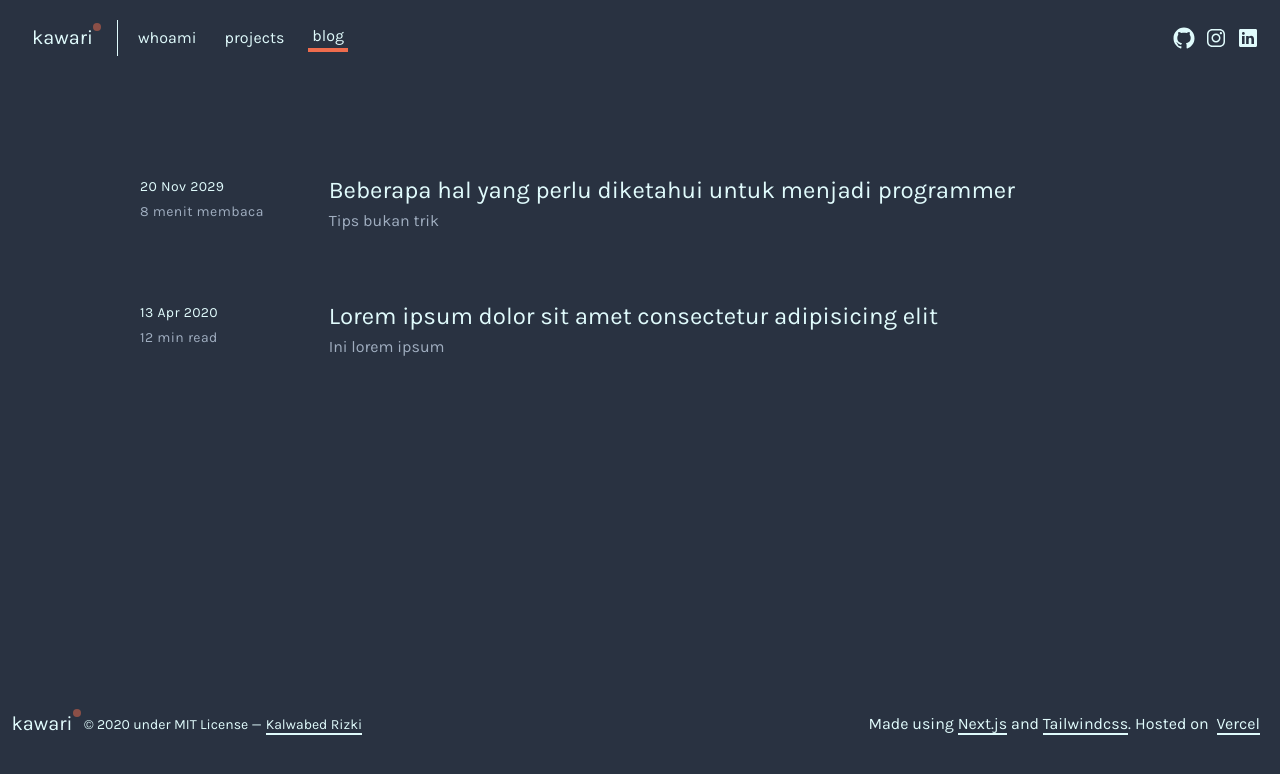
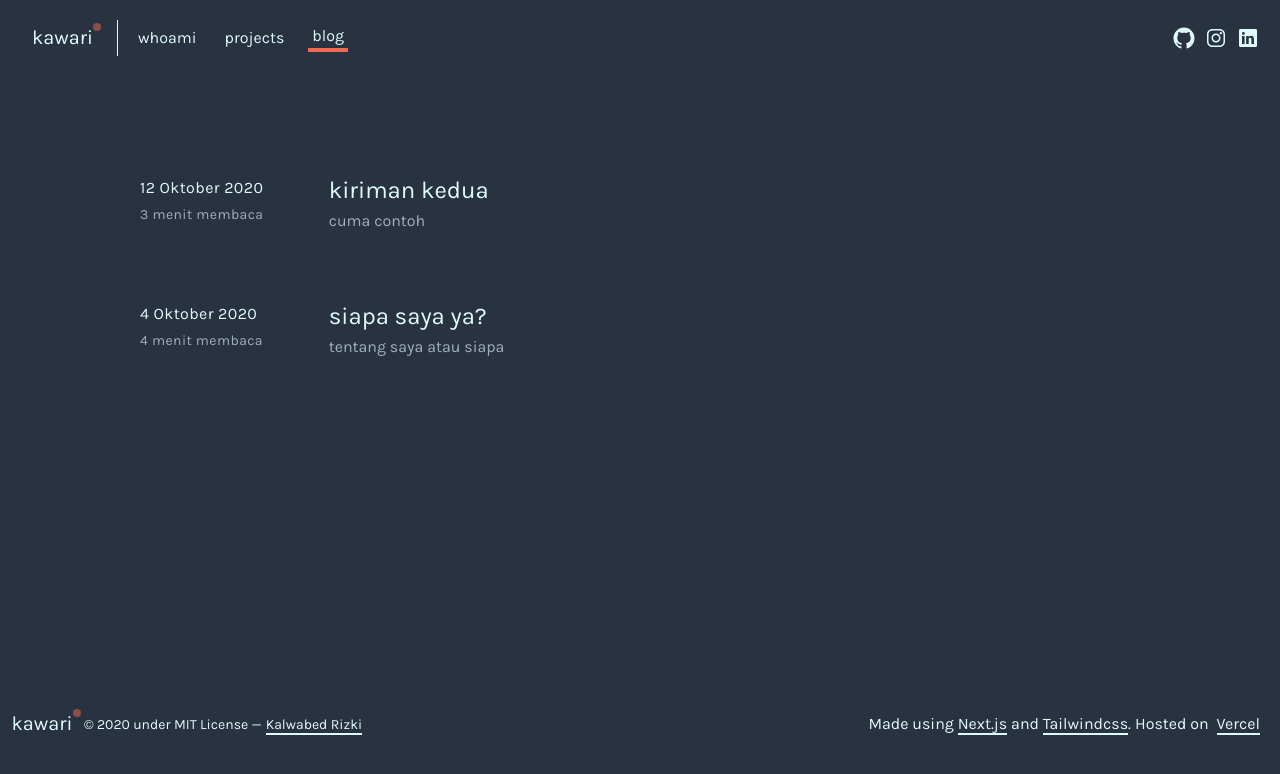
Before and after one commit to kalwabed/kawari.space, a Next.js app: page /blog in a window 1280 px wide. Shown: the top 774 px of the page. Built offline with nearby package versions, Linux system fonts and the light colour scheme.

Commit message:
📦 NEW: blog page & markdown

```diff
--- a/package.json
+++ b/package.json
@@ -12,6 +12,8 @@
     "start": "next start"
   },
   "dependencies": {
+    "date-fns": "^2.16.1",
+    "gray-matter": "^4.0.2",
     "imagemin-mozjpeg": "^9.0.0",
     "imagemin-optipng": "^8.0.0",
     "imagemin-svgo": "^8.0.0",
@@ -23,6 +25,8 @@
     "react": "^16.13.1",
     "react-dom": "^16.13.1",
     "react-icons": "^3.11.0",
+    "remark": "^12.0.1",
+    "remark-html": "^13.0.1",
     "webp-loader": "^0.6.0"
   },
   "devDependencies": {
--- /dev/null
+++ b/src/@types/index.ts
@@ -0,0 +1,7 @@
+export interface Post {
+  title: string
+  slug: string
+  subtitle: string
+  date: string
+  readingTime: number
+}
--- /dev/null
+++ b/src/components/dateConfig.tsx
@@ -0,0 +1,10 @@
+import React from 'react'
+import { parseISO, format } from 'date-fns'
+import { id } from 'date-fns/locale'
+
+const Date = ({ dateString }) => {
+  const date = parseISO(dateString)
+  return <time dateTime={dateString}>{format(date, 'd LLLL yyyy', { locale: id })}</time>
+}
+
+export default Date
--- /dev/null
+++ b/src/lib/posts.ts
@@ -0,0 +1,62 @@
+import fs from 'fs'
+import path from 'path'
+import matter from 'gray-matter'
+import remark from 'remark'
+import html from 'remark-html'
+
+const postsDirectory = path.join(process.cwd(), 'src/posts')
+
+// eslint-disable-next-line import/prefer-default-export
+export function getSortedPostsData() {
+  // Get file names under /src/posts
+  const fileNames = fs.readdirSync(postsDirectory)
+  const allPostsData = fileNames.map(fileName => {
+    // remove ".md" from file name to get slug
+    const slug = fileName.replace(/\.md$/, '')
+
+    // read markdown file as string
+    const fullPath = path.join(postsDirectory, fileName)
+    const fileContents = fs.readFileSync(fullPath, 'utf8')
+
+    // use gray-matter to parse the post metadata section
+    const matterResult = matter(fileContents)
+
+    // combine the data with slug
+    return {
+      slug,
+      ...matterResult.data
+    }
+  })
+
+  // sort posts by date
+  return allPostsData.sort((a, b) => {
+    // eslint-disable-next-line @typescript-eslint/ban-ts-ignore
+    // @ts-ignore
+    if (a.date < b.date) return 1
+    return -1
+  })
+}
+
+export function getAllPostsSlugs() {
+  const fileNames = fs.readdirSync(postsDirectory)
+  return fileNames.map(fileName => ({
+    params: {
+      slug: fileName.replace(/\.md$/, '')
+    }
+  }))
+}
+
+export async function getPostData(slug: string) {
+  const fullPath = path.join(process.cwd(), `src/posts/${slug}.md`)
+  const fileContents = fs.readFileSync(fullPath, 'utf-8')
+
+  // use gray-matter to parse the post metadata section
+  const matterResult = matter(fileContents)
+
+  // use remark to convert markdown into HTML string
+  const processedContent = await remark().use(html).process(matterResult.content)
+  const contentHtml = processedContent.toString()
+
+  // combine the data with the slug and contentHtml
+  return { slug, contentHtml, ...matterResult.data }
+}
--- /dev/null
+++ b/src/pages/blog/[slug].tsx
@@ -0,0 +1,41 @@
+import { GetStaticPaths, GetStaticProps } from 'next'
+import { NextSeo } from 'next-seo'
+import React from 'react'
+
+import { getAllPostsSlugs, getPostData } from '@/lib/posts'
+import Nav from '@/components/Nav'
+import Date from '@/components/dateConfig'
+
+export default function Post({ postData }) {
+  return (
+    <>
+      <NextSeo title={postData.title} />
+      <Nav page="blog" />
+      <article>
+        <h1>
+          <Date dateString={postData.date} />
+        </h1>
+        <div className="container mx-auto my-auto" dangerouslySetInnerHTML={{ __html: postData.contentHtml }} />
+      </article>
+    </>
+  )
+}
+
+export const getStaticPaths: GetStaticPaths = async () => {
+  const paths = getAllPostsSlugs()
+  return {
+    paths,
+    fallback: false
+  }
+}
+
+export const getStaticProps: GetStaticProps = async ({ params }) => {
+  // eslint-disable-next-line @typescript-eslint/ban-ts-ignore
+  // @ts-ignore
+  const postData = await getPostData(params.slug)
+  return {
+    props: {
+      postData
+    }
+  }
+}
--- a/src/pages/blog/index.tsx
+++ b/src/pages/blog/index.tsx
@@ -1,12 +1,19 @@
-import Content from '@/components/Content'
+import Link from 'next/link'
 import { NextSeo } from 'next-seo'
 import React from 'react'
-import { NextPage } from 'next'
+import { GetStaticProps, NextPage } from 'next'
 
+import { Post } from '@/@types'
 import Nav from '@/components/Nav'
-import Link from 'next/link'
+import Content from '@/components/Content'
+import { getSortedPostsData } from '@/lib/posts'
+import Date from '@/components/dateConfig'
 
-const Index: NextPage = () => {
+interface IndexProps {
+  allPostsData: [Post]
+}
+
+const Index: NextPage<IndexProps> = ({ allPostsData }) => {
   return (
     <>
       <NextSeo title="kawari | blog" />
@@ -15,35 +22,24 @@ const Index: NextPage = () => {
         <section className="overflow-hidden">
           <div className="container px-5 md:pl-32 md:pr-5 py-24 mx-auto">
             <div className="-my-8">
-              <div className="py-8 flex flex-wrap md:flex-no-wrap hover:shadow-lg transition ease-out duration-150">
+              {allPostsData.map(({ slug, title, subtitle, date, readingTime }) => (
+                <div className="py-8 flex flex-wrap md:flex-no-wrap hover:shadow-lg transition ease-out duration-150" key={slug}>
                   <div className="md:w-1/6 md:mb-0 mb-6 flex-shrink-0 flex flex-col tracking-wide md:ml-3">
-                  <span className="mt-1 text-sm">20 Nov 2029</span>
-                  <span className="mt-1 text-gray-500 text-sm">8 menit membaca</span>
+                    <span className="mt-1">
+                      <Date dateString={date} />
+                    </span>
+                    <span className="mt-1 text-gray-500 text-sm">{readingTime} menit membaca</span>
                   </div>
                   <div className="md:flex-grow">
-                  <Link href="/">
-                    <a className="text-2xl font-medium mb-2 border-b-2 border-dark hover:border-primary transition ease-out duration-75">
-                      Beberapa hal yang perlu diketahui untuk menjadi programmer
+                    <Link href={`/blog/${slug}`}>
+                      <a className="text-2xl font-medium mb-1 border-b-2 border-dark hover:border-primary transition ease-out duration-75">
+                        {title}
                       </a>
                     </Link>
-                  <p className="leading-relaxed text-gray-500">Tips bukan trik</p>
+                    <p className="leading-relaxed text-gray-500">{subtitle}</p>
                   </div>
                 </div>
-
-              <div className="py-8 flex flex-wrap md:flex-no-wrap hover:shadow-lg transition ease-out duration-150">
-                <div className="md:w-1/6 md:mb-0 mb-6 flex-shrink-0 flex flex-col tracking-wide md:ml-3">
-                  <span className="mt-1 text-sm">13 Apr 2020</span>
-                  <span className="mt-1 text-gray-500 text-sm">12 min read</span>
-                </div>
-                <div className="md:flex-grow">
-                  <Link href="/">
-                    <a className="text-2xl font-medium mb-2 border-b-2 border-dark hover:border-primary transition ease-out duration-75">
-                      Lorem ipsum dolor sit amet consectetur adipisicing elit
-                    </a>
-                  </Link>
-                  <p className="leading-relaxed text-gray-500">Ini lorem ipsum</p>
-                </div>
-              </div>
+              ))}
             </div>
           </div>
         </section>
@@ -52,4 +48,14 @@ const Index: NextPage = () => {
   )
 }
 
+export const getStaticProps: GetStaticProps = async () => {
+  const allPostsData = getSortedPostsData()
+
+  return {
+    props: {
+      allPostsData
+    }
+  }
+}
+
 export default Index
--- /dev/null
+++ b/src/posts/post-kedua.md
@@ -0,0 +1,12 @@
+---
+title: 'kiriman kedua'
+subtitle: 'cuma contoh'
+date: '2020-10-12'
+readingTime: 3
+---
+
+<div class='container mx-auto my-auto'>
+Kiriman kedua ya
+<h1>rizki h1</h1>
+</div>
+<a class='border-b-2 border-primary' href='https://kawari.space'>pranala</a>
--- /dev/null
+++ b/src/posts/siapa-saya.md
@@ -0,0 +1,11 @@
+---
+title: 'siapa saya ya?'
+subtitle: 'tentang saya atau siapa'
+date: '2020-10-04'
+readingTime: 4
+---
+
+<div class='container mx-auto my-auto'>lorem ipsum dolor sit amet
+<h1>Kalwabed h1</h1>
+</div>
+<a class='border-b-2 border-primary' href='https://kawari.space'>Link</a>
```
Also changed, not shown: 1 other file (tests, documents, lock files or other folders). Lines whose indentation alone changed are shown as unchanged.
